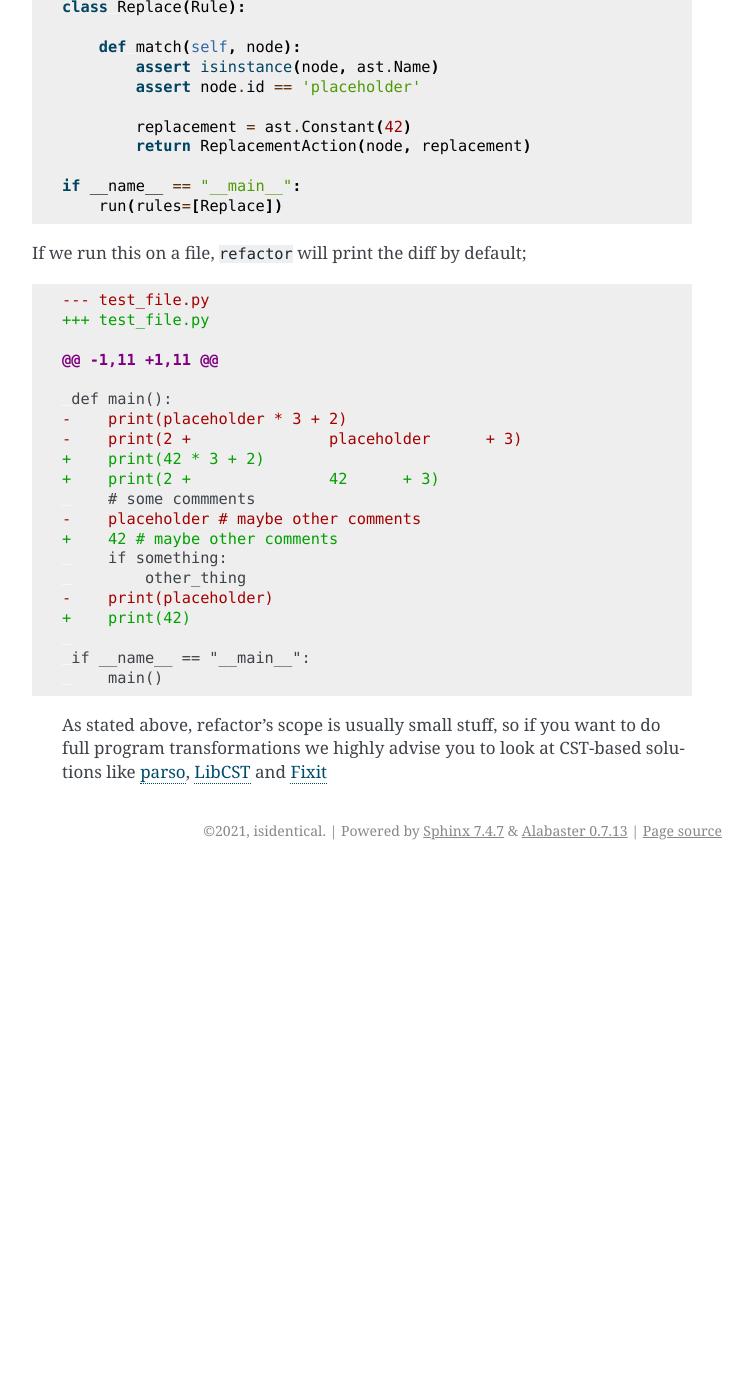
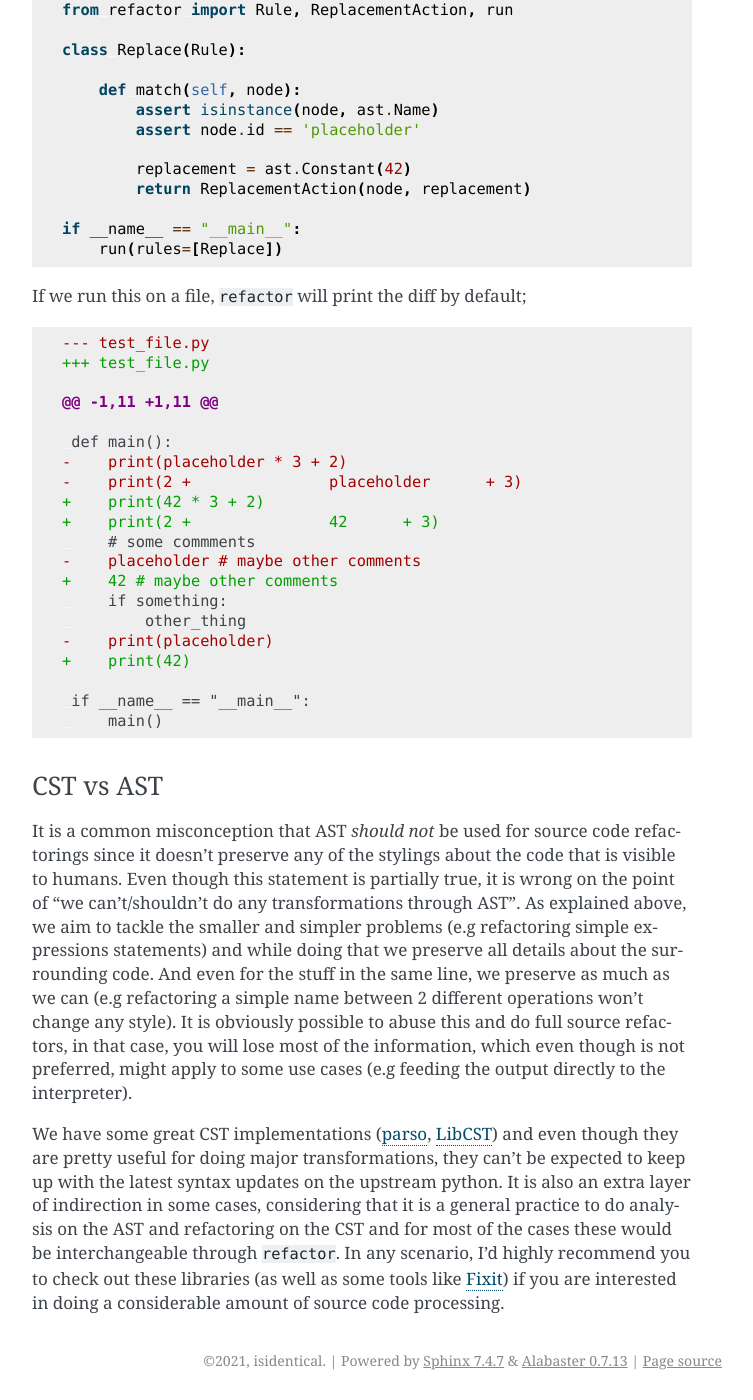
Before and after one commit to isidentical/refactor, a Sphinx documentation site: the page built from docs/source/index.md, in a window 1280 px wide and 1400 px high, scrolled down 607 px. Shown: the whole window, without its empty margins (388-1141 px from the left). Built offline with Sphinx 7.4.7, drawn with Linux system fonts in a browser that asks for light colours; before the commit the page ends 1477 px from its top, so only the background shows below that.

Commit message:
doc: explain cst vs ast

````diff
--- a/docs/source/index.md
+++ b/docs/source/index.md
@@ -73,9 +75,23 @@ If we run this on a file, `refactor` will print the diff by default;
      main()
 ```
 
-> As stated above, refactor's scope is usually small stuff, so if you
-> want to do full program transformations we highly advise you to look
-> at CST-based solutions like
-> [parso](https://github.com/davidhalter/parso),
-> [LibCST](https://github.com/Instagram/LibCST) and
-> [Fixit](https://github.com/Instagram/Fixit)
+### CST vs AST
+
+It is a common misconception that AST *should not* be used for source code refactorings since
+it doesn't preserve any of the stylings about the code that is visible to humans. Even though
+this statement is partially true, it is wrong on the point of "we can't/shouldn't do any transformations
+through AST". As explained above, we aim to tackle the smaller and simpler problems (e.g refactoring
+simple expressions statements) and while doing that we preserve all details about the surrounding code. And
+even for the stuff in the same line, we preserve as much as we can (e.g refactoring a simple name between 2 different
+operations won't change any style). It is obviously possible to abuse this and do full source refactors, in that case,
+you will lose most of the information, which even though is not preferred, might apply to some use cases (e.g
+feeding the output directly to the interpreter).
+
+We have some great CST implementations ([parso](https://github.com/davidhalter/parso),
+[LibCST](https://github.com/Instagram/LibCST)) and even though they are pretty useful for
+doing major transformations, they can't be expected to keep up with the latest syntax updates
+on the upstream python. It is also an extra layer of indirection in some cases, considering that
+it is a general practice to do analysis on the AST and refactoring on the CST and for most of the
+cases these would be interchangeable through `refactor`. In any scenario, I'd highly recommend you
+to check out these libraries (as well as some tools like [Fixit](https://github.com/Instagram/Fixit))
+if you are interested in doing a considerable amount of source code processing.
````
Also changed, not shown: other parts of docs/source/index.md (+2 -0 lines), README.md (+22 -8 lines).
